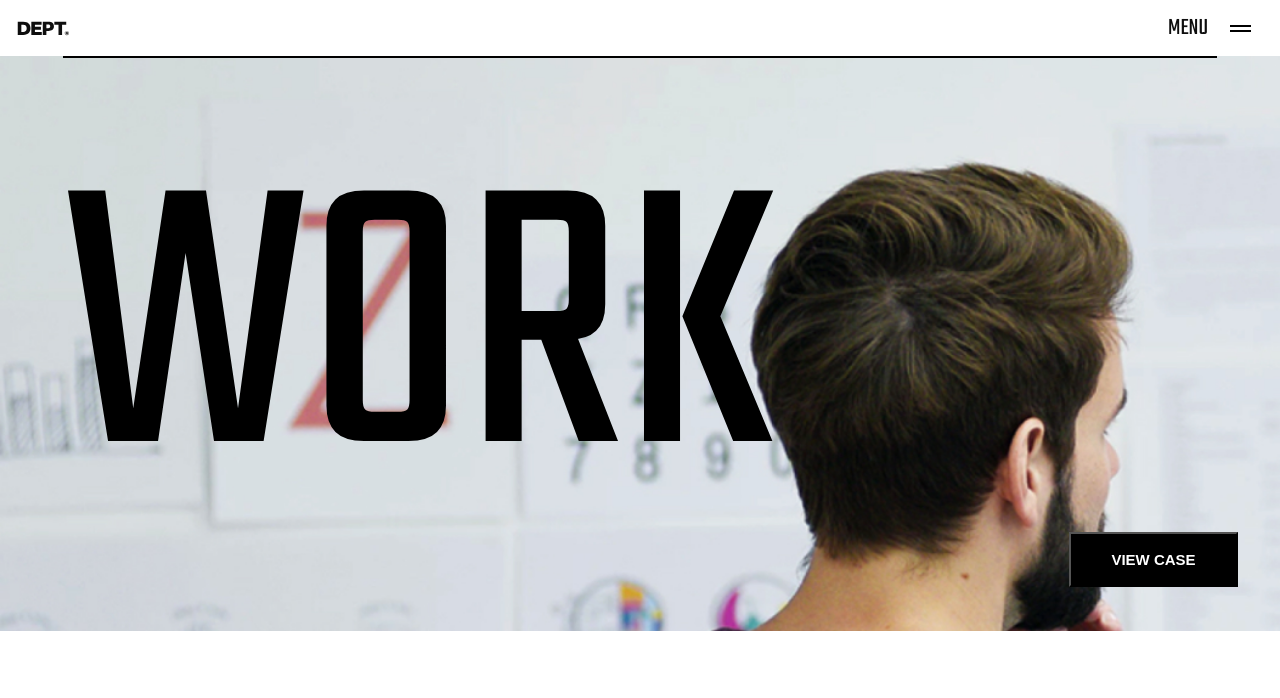
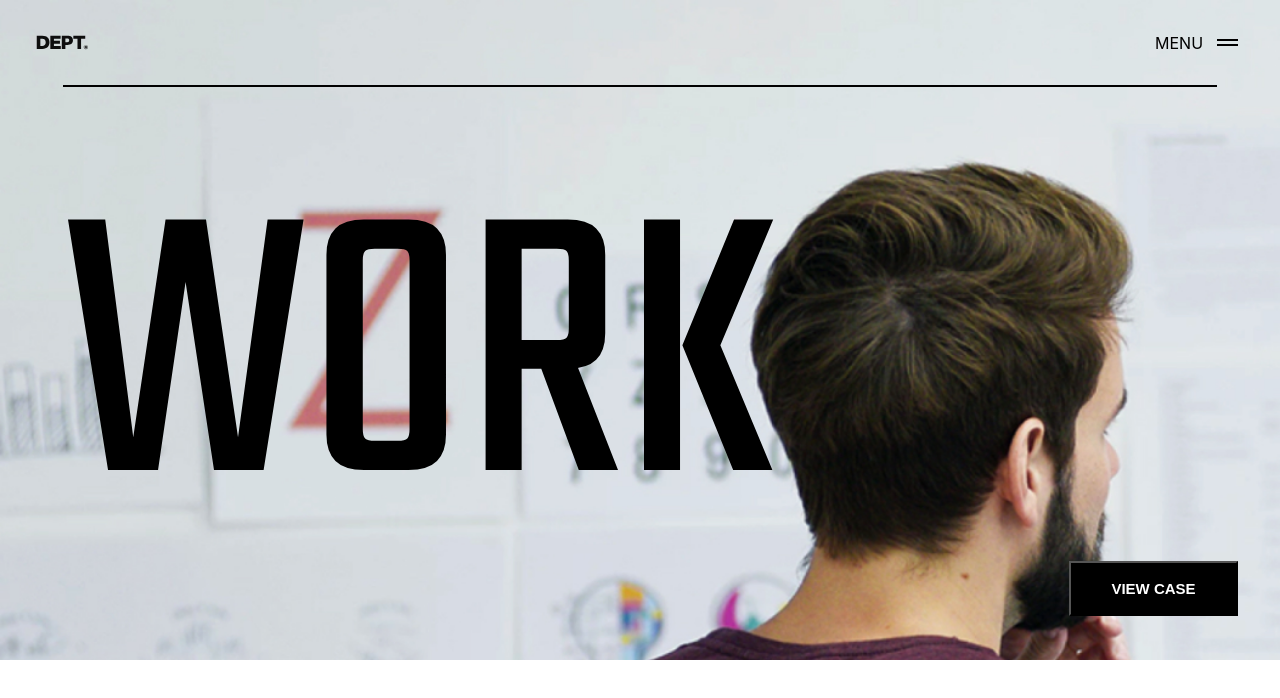
Before and after one commit to LloydC/dept-case, a React (Create React App) app: page / in a window 1280 px wide. Shown: the top 698 px of the page. Built offline with nearby package versions, Linux system fonts and the light colour scheme.

Commit message:
refactor: Header

```diff
--- a/src/components/Header/Header.jsx
+++ b/src/components/Header/Header.jsx
@@ -1,34 +1,11 @@
-import { ReactComponent as BlackDeptIcon } from '../../assets/icons/DEPT-black-icon.svg'
-import { useState } from 'react';
 import useIsMobile from '../../utils/useIsMobile';
-import MobileMenu from '../NavigationMenu/MobileMenu/MobileMenu';
 import HeaderDesktop from './HeaderDesktop/HeaderDesktop';
+import HeaderMobile from './HeaderMobile/HeaderMobile';
 import './Header.scss';
 
 const Header = () => {
-    const [boxVisibility, setBoxVisibility] = useState(false);
     const isMobile = useIsMobile();
-
-    const HeaderMobile = boxVisibility ? <MobileMenu boxVisibility={boxVisibility} setBoxVisibility={setBoxVisibility}/> : <section>
-    <div className={'navigation'}>
-        <BlackDeptIcon/>
-        <div className='menu'>
-            <span className="name">Menu</span>
-            <button className='hamburger' onClick={()=> setBoxVisibility(!boxVisibility)}>
-                <span className='dash'></span>
-                <span className='dash'></span>
-            </button>
-        </div>
-    </div>
-    <div className='hero'>
-        <h1 className='header-title'>Work</h1>
-    </div>
-    <button className='cta-button-mobile'>
-        View case
-    </button>
-</section>;
-
-    return isMobile ? HeaderMobile : (<HeaderDesktop />);
+    return isMobile ? <HeaderMobile/> : <HeaderDesktop />;
 }
 
 export default Header;
--- a/src/components/Header/Header.scss
+++ b/src/components/Header/Header.scss
@@ -1,77 +1,77 @@
-@use '../../assets/styles/mixins.scss' as*;
-@import '../../assets/styles/variables';
+// @use '../../assets/styles/mixins.scss' as*;
+// @import '../../assets/styles/variables';
 
-.navigation{
-    @include tekoBase;
-    width: 100%;
-    height: 56px;
-    background-color: $color-white;
-    // border: 1px solid black;
-    display: flex;
-    justify-content: space-between;
-    align-items: center;
-    padding-left: 17px;
-    padding-right: 23px;
-}
+// .navigation{
+//     @include tekoBase;
+//     width: 100%;
+//     height: 56px;
+//     background-color: $color-white;
+//     // border: 1px solid black;
+//     display: flex;
+//     justify-content: space-between;
+//     align-items: center;
+//     padding-left: 17px;
+//     padding-right: 23px;
+// }
 
-.menu {
-    width: 89px;
-    height: 56px;
-    display: flex;
-    justify-content: space-between;
-    align-items: center;
-}
+// .menu {
+//     width: 89px;
+//     height: 56px;
+//     display: flex;
+//     justify-content: space-between;
+//     align-items: center;
+// }
 
-.name {
-    width: 40px;
-    height: 34px;
-    display: flex;
-    align-items: center;
-    text-transform: uppercase;
-}
+// .name {
+//     width: 40px;
+//     height: 34px;
+//     display: flex;
+//     align-items: center;
+//     text-transform: uppercase;
+// }
 
-.hamburger{
-    height: 9px;
-    display: flex;
-    flex-direction: column;
-    justify-content: space-between;
-    border: none;
-    background-color: $color-white;
-}
+// .hamburger{
+//     height: 9px;
+//     display: flex;
+//     flex-direction: column;
+//     justify-content: space-between;
+//     border: none;
+//     background-color: $color-white;
+// }
 
-.dash {
-    width: 21px;
-    height: 2px;
-    background-color: $color-regular-black;
-}
+// .dash {
+//     width: 21px;
+//     height: 2px;
+//     background-color: $color-regular-black;
+// }
 
-.hero {
-    width: 100%;
-    height: 261px;
-    background-image: url('../../assets/images/image34.jpg');
-    background-size: cover;
-    display: flex;
-    align-items: flex-end;
-}
+// .hero {
+//     width: 100%;
+//     height: 261px;
+//     background-image: url('../../assets/images/image34.jpg');
+//     background-size: cover;
+//     display: flex;
+//     align-items: flex-end;
+// }
 
-.header-title {
-    @include tekoMobileHero;
-    text-transform: uppercase;
-    margin-left: 24px;
-}
+// .header-title {
+//     @include tekoMobileHero;
+//     text-transform: uppercase;
+//     margin-left: 24px;
+// }
 
-.cta-button-mobile {
-    width: 378px;
-    height: 55px;
-    border: 1px solid $color-regular-black;
-    background-color: $color-regular-black;
-    text-transform: uppercase;
-    font-family: Arial, Helvetica, sans-serif;
-    font-weight: 700;
-    font-size: 15px;
-    color: $color-white;
-    display: flex;
-    align-items: center;
-    justify-content: center;
-    margin: 17px auto 0;
-}
+// .cta-button-mobile {
+//     width: 378px;
+//     height: 55px;
+//     border: 1px solid $color-regular-black;
+//     background-color: $color-regular-black;
+//     text-transform: uppercase;
+//     font-family: Arial, Helvetica, sans-serif;
+//     font-weight: 700;
+//     font-size: 15px;
+//     color: $color-white;
+//     display: flex;
+//     align-items: center;
+//     justify-content: center;
+//     margin: 17px auto 0;
+// }
--- a/src/components/Header/HeaderDesktop/HeaderDesktop.jsx
+++ b/src/components/Header/HeaderDesktop/HeaderDesktop.jsx
@@ -5,11 +5,11 @@ import './HeaderDesktop.scss';
 const HeaderDesktop = () => {
   return (
     <div className='header-container'>
-        <div className='navigation'>
+        <div className='navigation-desktop'>
             <BlackDeptIcon/>
             <div className='menu'>
                 <span className="name">Menu</span>
-                <button className='hamburger'>
+                <button className='hamburger-desktop'>
                     <span className='dash'></span>
                     <span className='dash'></span>
                 </button>
--- a/src/components/Header/HeaderDesktop/HeaderDesktop.scss
+++ b/src/components/Header/HeaderDesktop/HeaderDesktop.scss
@@ -11,17 +11,32 @@
     flex-direction: column;
 }
 
-.navigation {
+.navigation-desktop {
     width: 100%;
     height: 85px;
     background-color: transparent;
     padding-left: 36px;
     padding-right: 36px;
+    display: flex;
+    justify-content: space-between;
+    align-items: center;
 }
 
-.hamburger {
+.hamburger-desktop {
+    height: 9px;
+    display: flex;
+    flex-direction: column;
+    justify-content: space-between;
+    border: none;
     background-color: transparent;
 }
+
+.dash {
+    width: 21px;
+    height: 2px;
+    background-color: $color-regular-black;
+}
+
 .underliner{
     width: 90.1%;
     margin: 0 auto;
--- a/src/components/Header/HeaderMobile/HeaderMobile.jsx
+++ b/src/components/Header/HeaderMobile/HeaderMobile.jsx
@@ -1,18 +1,31 @@
-import { ReactComponent as BlackDeptIcon } from '../../assets/icons/DEPTBlack.svg'
+import { ReactComponent as BlackDeptIcon } from '../../../assets/icons/DEPT-black-icon.svg'
+import { useState } from 'react';
+import MobileMenu from '../../NavigationMenu/MobileMenu/MobileMenu';
 import './HeaderMobile.scss';
 
 const HeaderMobile = () => {
-    return (
+    const [boxVisibility, setBoxVisibility] = useState(false);
+
+    return boxVisibility ? <MobileMenu/> : (
+        <>
             <div className={'navigation'}>
                 <BlackDeptIcon/>
                 <div className='menu'>
                     <span className="content">MENU</span>
-                <button className='hamburger'>
+                    <button className='hamburger' onClick={()=> setBoxVisibility(!boxVisibility)}>
                         <span className='dash'></span>
                         <span className='dash'></span>
                     </button>
                 </div>
             </div>
+            <div className='hero'>
+                <h1 className='header-title'>Work</h1>
+            </div>
+            <button className='cta-button-mobile'>
+                View case
+            </button>
+        </>
+
     );
 }
 
--- a/src/components/Header/HeaderMobile/HeaderMobile.scss
+++ b/src/components/Header/HeaderMobile/HeaderMobile.scss
@@ -1,12 +1,12 @@
-@use '../../assets/styles/mixins.scss' as*;
-@import '../../assets/styles/variables';
+@use '../../../assets/styles/mixins.scss' as*;
+@import '../../../assets/styles/variables';
 
 .navigation{
     @include tekoBase;
     width: 100%;
     height: 56px;
     background-color: $color-white;
-    border: 1px solid black;
+    // border: 1px solid black;
     display: flex;
     justify-content: space-between;
     align-items: center;
@@ -22,11 +22,12 @@
     align-items: center;
 }
 
-.content {
+.name {
     width: 40px;
     height: 34px;
     display: flex;
     align-items: center;
+    text-transform: uppercase;
 }
 
 .hamburger{
@@ -40,6 +41,37 @@
 
 .dash {
     width: 21px;
-    height: 1px;
+    height: 2px;
     background-color: $color-regular-black;
 }
+
+.hero {
+    width: 100%;
+    height: 261px;
+    background-image: url('../../../assets/images/image34.jpg');
+    background-size: cover;
+    display: flex;
+    align-items: flex-end;
+}
+
+.header-title {
+    @include tekoMobileHero;
+    text-transform: uppercase;
+    margin-left: 24px;
+}
+
+.cta-button-mobile {
+    width: 378px;
+    height: 55px;
+    border: 1px solid $color-regular-black;
+    background-color: $color-regular-black;
+    text-transform: uppercase;
+    font-family: Arial, Helvetica, sans-serif;
+    font-weight: 700;
+    font-size: 15px;
+    color: $color-white;
+    display: flex;
+    align-items: center;
+    justify-content: center;
+    margin: 17px auto 0;
+}
```
Lines whose indentation alone changed are shown as unchanged.
